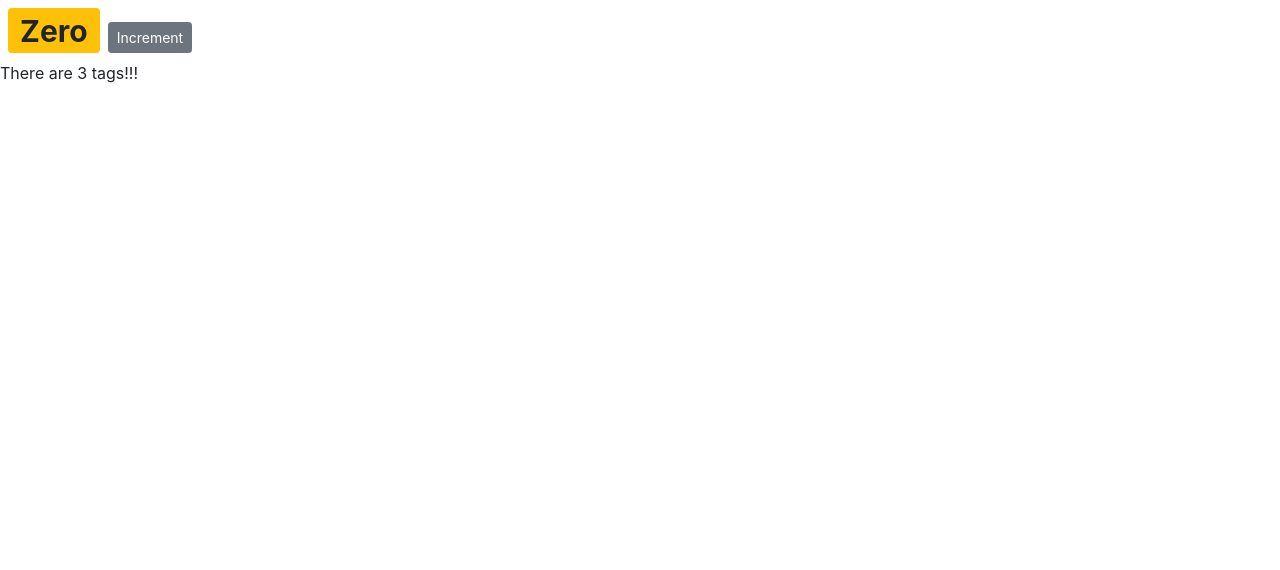
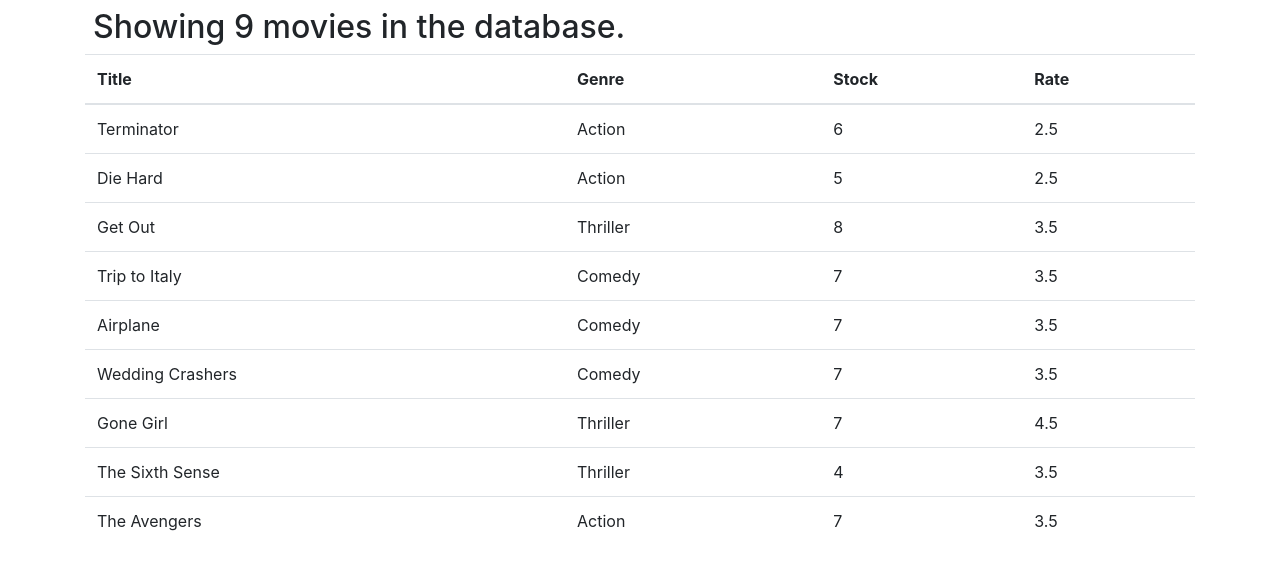
Before and after one commit to send-2-irfan/react-course, a React (Create React App) app: page / in a window 1280 px wide. Shown: the top 570 px of the page. Built offline with nearby package versions, Linux system fonts and the light colour scheme.

Commit message:
API consumed

```diff
--- a/package.json
+++ b/package.json
@@ -7,6 +7,7 @@
     "@testing-library/react": "^13.4.0",
     "@testing-library/user-event": "^13.5.0",
     "bootstrap": "^4.1.1",
+    "font-awesome": "^4.7.0",
     "react": "^18.2.0",
     "react-dom": "^18.2.0",
     "react-scripts": "5.0.1",
--- a/src/App.js
+++ b/src/App.js
@@ -1,24 +1,11 @@
-import logo from './logo.svg';
 import './App.css';
+import Movies from './components/movies';
 
 function App() {
   return (
-    <div className="App">
-      <header className="App-header">
-        <img src={logo} className="App-logo" alt="logo" />
-        <p>
-          Edit <code>src/App.js</code> and save to reload.
-        </p>
-        <a
-          className="App-link"
-          href="https://reactjs.org"
-          target="_blank"
-          rel="noopener noreferrer"
-        >
-          Learn React
-        </a>
-      </header>
-    </div>
+   <main className='container'>
+      <Movies />
+   </main>
   );
 }
 
--- a/src/components/counter.jsx
+++ b/src/components/counter.jsx
@@ -14,7 +14,8 @@
         this.handleIncrement = this.handleIncrement.bind(this);
     }
 
-    handleIncrement  = ()=>{
+    handleIncrement  = (product)=>{
+        console.log(product)
         this.setState({ count: this.state.count + 1 });
     }
 
@@ -23,7 +24,7 @@
         return (
             <div>
                 <span className={ this.getBadgeClasses() } style={{ fontSize:30 , fontWeight: 'bold'}}>{this.formatCount()}</span>
-                <button className='btn btn-secondary btn-sm' onClick={this.handleIncrement}>Increment</button>
+                <button className='btn btn-secondary btn-sm' onClick={() => this.handleIncrement(this.state.count)}>Increment</button>
                 {/* <ul>{this.state.tags.map(tag => <li key={tag}>{tag}</li>)}</ul> */}
                 {/* { this.state.tags.length === 3 && <p>There are 3 tags!</p>} */}
                 { this.threeTags()}
--- /dev/null
+++ b/src/components/movies.jsx
@@ -0,0 +1,39 @@
+import React, { Component } from 'react'
+import { getMovies } from '../services/fakeMovieService';
+
+class Movies extends Component {
+
+    state = { movies:  getMovies()}
+    render() {
+        return (
+            <React.Fragment>
+                <h2 className='h2 m-2'>Showing {this.state.movies.length} movies in the database.</h2>
+                <table class="table">
+                    <thead>
+                    <tr>
+                    <th scope="col">Title</th>
+                    <th scope="col">Genre</th>
+                    <th scope="col">Stock</th>
+                    <th scope="col">Rate</th>
+                    </tr>
+                </thead>
+                <tbody>
+
+                    {
+                        this.state.movies.map(movie =>
+                            <tr>
+                                <td>{movie.title}</td>
+                                <td>{movie.genre.name}</td>
+                                <td>{movie.numberInStock}</td>
+                                <td>{movie.dailyRentalRate}</td>
+                                </tr>
+                        )
+                    }
+                </tbody>
+                </table>
+            </React.Fragment>
+        );
+    }
+}
+
+export default Movies;
--- a/src/index.js
+++ b/src/index.js
@@ -5,11 +5,13 @@
 import reportWebVitals from './reportWebVitals';
 import 'bootstrap/dist/css/bootstrap.min.css';
 import Counter from './components/counter';
+import 'bootstrap/dist/css/bootstrap.min.css';
+import 'font-awesome/css/font-awesome.min.css';
 
 const root = ReactDOM.createRoot(document.getElementById('root'));
 root.render(
   <React.Fragment>
-    <Counter />
+    <App />
   </React.Fragment>
 );
 
--- /dev/null
+++ b/src/services/fakeGenreService.js
@@ -0,0 +1,9 @@
+export const genres = [
+    { _id: "5b21ca3eeb7f6fbccd471818", name: "Action" },
+    { _id: "5b21ca3eeb7f6fbccd471814", name: "Comedy" },
+    { _id: "5b21ca3eeb7f6fbccd471820", name: "Thriller" }
+  ];
+
+  export function getGenres() {
+    return genres.filter(g => g);
+  }
--- /dev/null
+++ b/src/services/fakeMovieService.js
@@ -0,0 +1,106 @@
+import * as genresAPI from './fakeGenreService';
+
+const movies = [
+	{
+		_id: '5b21ca3eeb7f6fbccd471815',
+		title: 'Terminator',
+		genre: { _id: '5b21ca3eeb7f6fbccd471818', name: 'Action' },
+		numberInStock: 6,
+		dailyRentalRate: 2.5,
+		publishDate: '2018-01-03T19:04:28.809Z',
+		liked: true
+	},
+	{
+		_id: '5b21ca3eeb7f6fbccd471816',
+		title: 'Die Hard',
+		genre: { _id: '5b21ca3eeb7f6fbccd471818', name: 'Action' },
+		numberInStock: 5,
+		dailyRentalRate: 2.5,
+		liked: false
+	},
+	{
+		_id: '5b21ca3eeb7f6fbccd471817',
+		title: 'Get Out',
+		genre: { _id: '5b21ca3eeb7f6fbccd471820', name: 'Thriller' },
+		numberInStock: 8,
+		dailyRentalRate: 3.5,
+		liked: true
+	},
+	{
+		_id: '5b21ca3eeb7f6fbccd471819',
+		title: 'Trip to Italy',
+		genre: { _id: '5b21ca3eeb7f6fbccd471814', name: 'Comedy' },
+		numberInStock: 7,
+		dailyRentalRate: 3.5,
+		liked: true
+	},
+	{
+		_id: '5b21ca3eeb7f6fbccd47181a',
+		title: 'Airplane',
+		genre: { _id: '5b21ca3eeb7f6fbccd471814', name: 'Comedy' },
+		numberInStock: 7,
+		dailyRentalRate: 3.5,
+		liked: true
+	},
+	{
+		_id: '5b21ca3eeb7f6fbccd47181b',
+		title: 'Wedding Crashers',
+		genre: { _id: '5b21ca3eeb7f6fbccd471814', name: 'Comedy' },
+		numberInStock: 7,
+		dailyRentalRate: 3.5,
+		liked: true
+	},
+	{
+		_id: '5b21ca3eeb7f6fbccd47181e',
+		title: 'Gone Girl',
+		genre: { _id: '5b21ca3eeb7f6fbccd471820', name: 'Thriller' },
+		numberInStock: 7,
+		dailyRentalRate: 4.5,
+		liked: true
+	},
+	{
+		_id: '5b21ca3eeb7f6fbccd47181f',
+		title: 'The Sixth Sense',
+		genre: { _id: '5b21ca3eeb7f6fbccd471820', name: 'Thriller' },
+		numberInStock: 4,
+		dailyRentalRate: 3.5,
+		liked: true
+	},
+	{
+		_id: '5b21ca3eeb7f6fbccd471821',
+		title: 'The Avengers',
+		genre: { _id: '5b21ca3eeb7f6fbccd471818', name: 'Action' },
+		numberInStock: 7,
+		dailyRentalRate: 3.5,
+		liked: true
+	}
+];
+
+export function getMovies() {
+	return movies;
+}
+
+export function getMovie(id) {
+	return movies.find(m => m._id === id);
+}
+
+export function saveMovie(movie) {
+	let movieInDb = movies.find(m => m._id === movie._id) || {};
+	movieInDb.name = movie.name;
+	movieInDb.genre = genresAPI.genres.find(g => g._id === movie.genreId);
+	movieInDb.numberInStock = movie.numberInStock;
+	movieInDb.dailyRentalRate = movie.dailyRentalRate;
+
+	if (!movieInDb._id) {
+		movieInDb._id = Date.now();
+		movies.push(movieInDb);
+	}
+
+	return movieInDb;
+}
+
+export function deleteMovie(id) {
+	let movieInDb = movies.find(m => m._id === id);
+	movies.splice(movies.indexOf(movieInDb), 1);
+	return movieInDb;
+}
```
Also changed, not shown: 1 other file (tests, documents, lock files or other folders).
